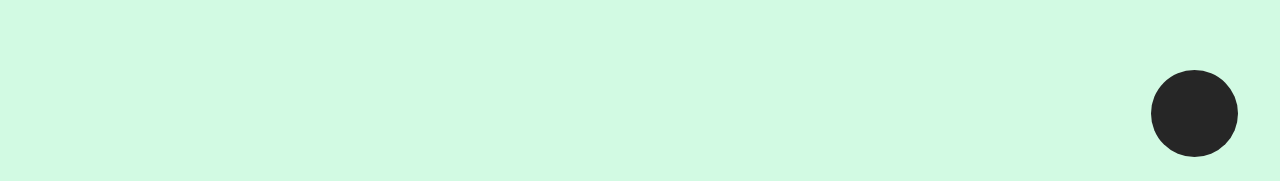
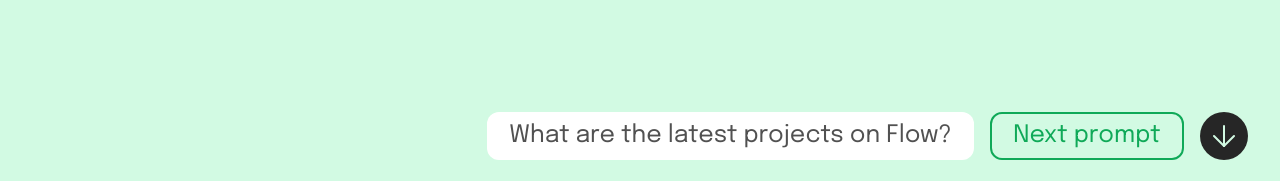
Before and after one commit to Ayushjain2205/flow-hackathon, a Next.js app: page / in a window 1280 px wide. Shown: the part 616-797 px from the top of the page. Built offline with nearby package versions, Linux system fonts and the light colour scheme; no server answers.

Commit message:
Add new bottom bar

```diff
--- a/src/pages/index.js
+++ b/src/pages/index.js
@@ -193,12 +193,45 @@
               ref={inputRef}
             />
           </div>
+          <div className="output"></div>
         </div>
       </div>
-      <div
-        className="w-[87px] h-[87px] bg-[#262626] rounded-full fixed bottom-[27px] right-[42px] cursor-pointer"
-        onClick={handleToggle}
-      ></div>
+      <div className="flex flex-row gap-[16px] fixed bottom-[24px] right-[32px]">
+        <div className="flex flex-col items-center justify-center h-[48px] w-[487px] rounded-[12px] bg-white text-[24px] text-[#262626] text-opacity-80 ">
+          What are the latest projects on Flow?
+        </div>
+        <button className="h-[48px] w-[194px] rounded-[12px] bg-transparent border-[#0FA958] border-[2px] text-[24px] text-[#0FA958] ">
+          Next prompt
+        </button>
+
+        <div
+          className="flex flex-col items-center justify-center w-[48px] h-[48px] bg-[#262626] rounded-full cursor-pointer"
+          onClick={handleToggle}
+        >
+          <svg
+            xmlns="http://www.w3.org/2000/svg"
+            width="22"
+            height="22"
+            viewBox="0 0 22 22"
+            fill="none"
+          >
+            <path
+              d="M11 1V21"
+              stroke="#D2FAE3"
+              strokeWidth="2"
+              strokeLinecap="round"
+              strokeLinejoin="round"
+            />
+            <path
+              d="M21 11L11 21L1 11"
+              stroke="#D2FAE3"
+              strokeWidth="2"
+              strokeLinecap="round"
+              strokeLinejoin="round"
+            />
+          </svg>
+        </div>
+      </div>
     </div>
   )
 }
```
